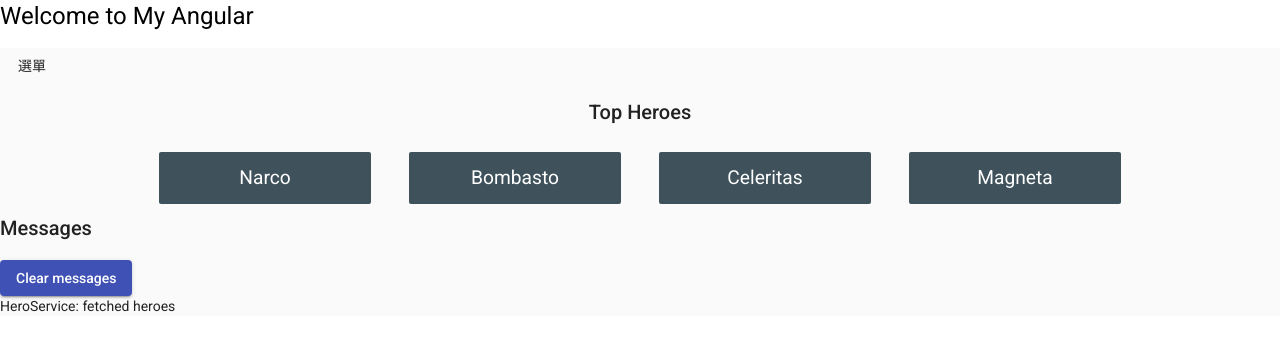
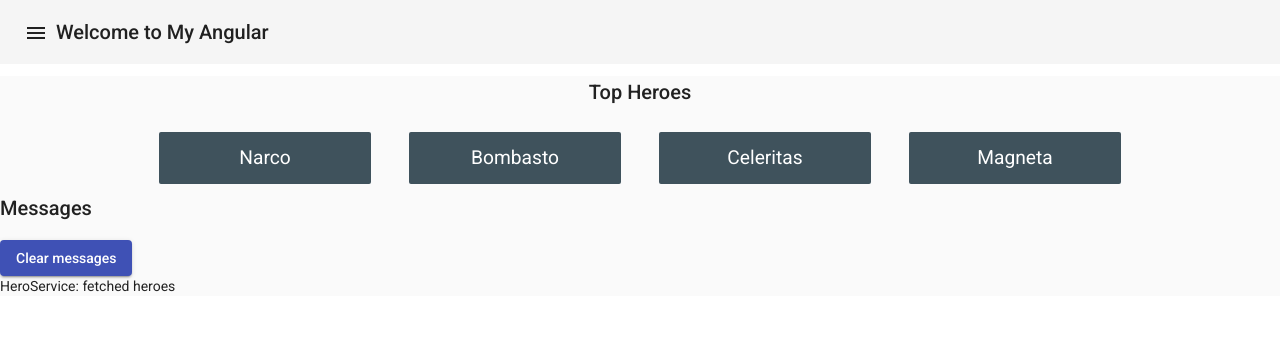
Before and after one commit to YuiLiou/angular-tour-of-heroes, an Angular app: page /dashboard in a window 1280 px wide. Shown: the top 350 px of the page. Built offline with nearby package versions, Linux system fonts and the light colour scheme.

Commit message:
修改選單

```diff
--- a/src/app/app.component.css
+++ b/src/app/app.component.css
@@ -0,0 +1,3 @@
+mat-list-item:hover {
+    background-color: #ddd;
+  }
--- a/src/app/app.component.html
+++ b/src/app/app.component.html
@@ -1,16 +1,32 @@
-<h1>{{title}}</h1>
+
+  <!--標題-->
+<p>
+  <mat-toolbar>
+   <button mat-icon-button class="example-icon"
+                     aria-label="Example icon-button with menu icon"
+                     (click)="sidenav.toggle()">
+    <mat-icon>menu</mat-icon>
+  </button>
+  <span>{{title}}</span>
+</mat-toolbar>
+</p>
 
 <mat-sidenav-container>
 
   <!--選單-->
   <mat-sidenav #sidenav mode="side" [(opened)]="opened" (opened)="events.push('open!')"  (closed)="events.push('close!')">
-    <a mat-raised-button routerLink="/dashboard">Dashboard</a>
-    <a mat-raised-button routerLink="/heroes">Heroes</a>
+
+    <mat-list>
+      <mat-list-item routerLink="/dashboard">Dashboard</mat-list-item>
+      <mat-divider></mat-divider>
+      <mat-list-item routerLink="/heroes">Heroes</mat-list-item>
+      <mat-divider></mat-divider>
+    </mat-list>
+
 </mat-sidenav>
 
   <!--主畫面-->
   <mat-sidenav-content>
-    <p><button mat-button (click)="sidenav.toggle()">選單</button></p>
       <!--Router-->
     <router-outlet></router-outlet>
     <app-messages></app-messages>
```
